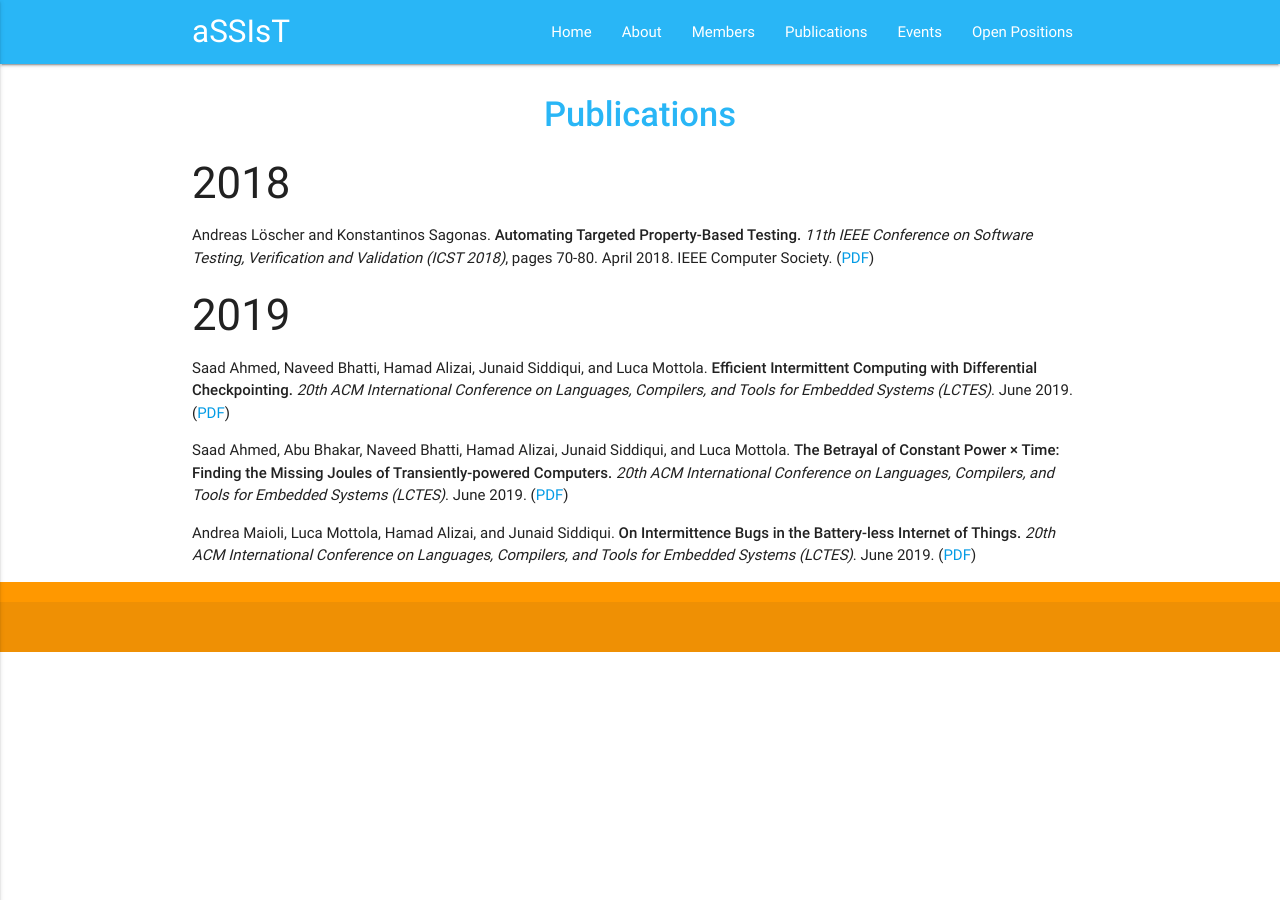
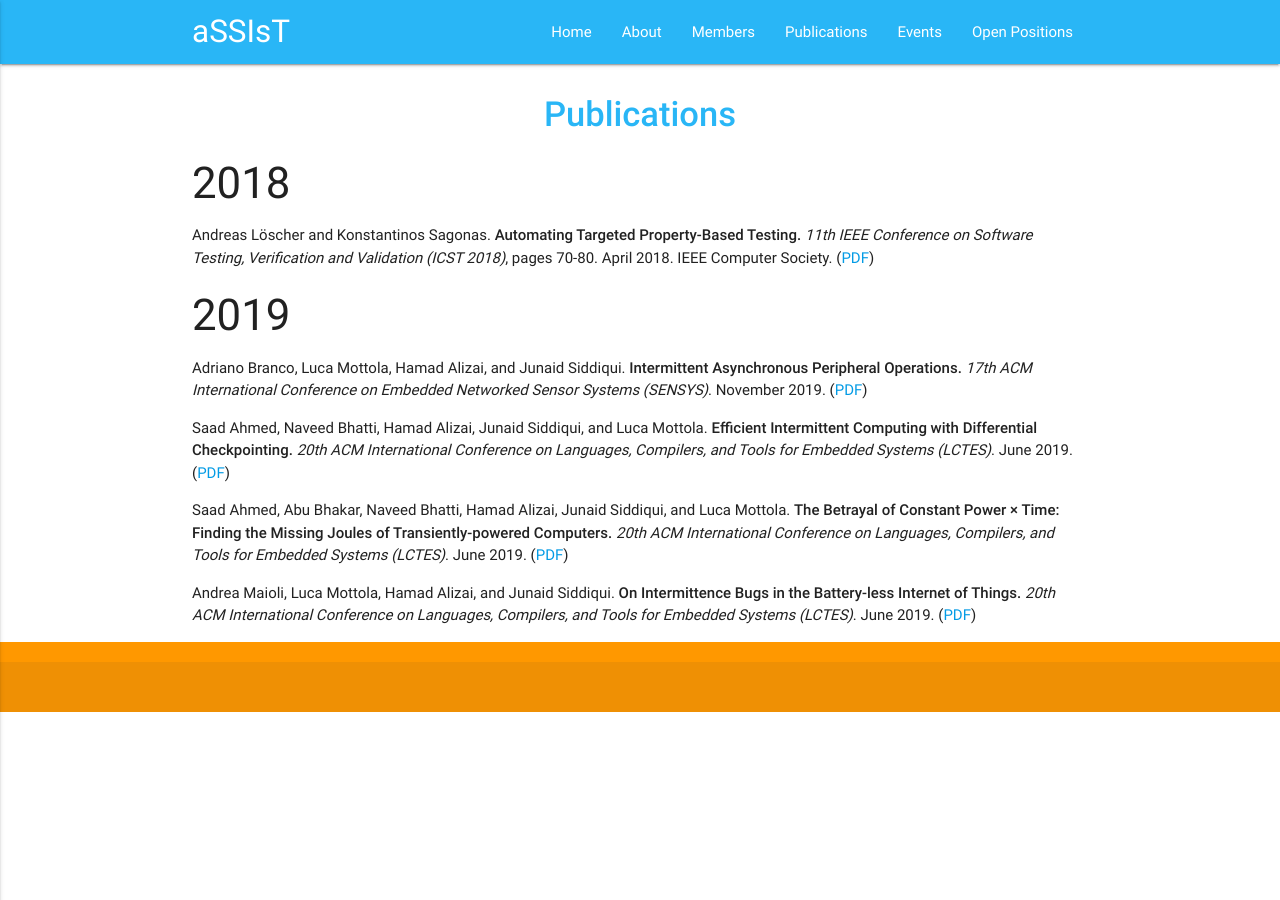
Before and after one commit to assist-project/assist-project.github.io, a Jekyll site: the page built from 03-publications.md, in a window 1280 px wide. Built offline with Jekyll 4.4.1, drawn with Linux system fonts in a browser that asks for light colours.

Commit message:
Added SENSYS19 paper

```diff
--- a/03-publications.md
+++ b/03-publications.md
@@ -12,7 +12,11 @@ permalink: /publications/
 
 ### 2019
 
-- Saad Ahmed, Naveed Bhatti, Hamad Alizai, Junaid Siddiqui, and Luca Mottola. **Efficient Intermittent Computing with Differential Checkpointing.** _20th ACM International Conference on Languages, Compilers, and Tools for Embedded Systems (LCTES)_. June 2019. ([PDF][ahmed/lctes19dice])
+- Adriano Branco, Luca Mottola, Hamad Alizai, and Junaid Siddiqui. **Intermittent Asynchronous Peripheral Operations.** _17th ACM International Conference on Embedded Networked Sensor Systems (SENSYS)_. November 2019. ([PDF][branco/sensys19intermittent])
+
+  [branco/sensys19intermittent]: https://home.deib.polimi.it/mottola/papers/branco19intermittent.pdf "Preprint"
+
+  - Saad Ahmed, Naveed Bhatti, Hamad Alizai, Junaid Siddiqui, and Luca Mottola. **Efficient Intermittent Computing with Differential Checkpointing.** _20th ACM International Conference on Languages, Compilers, and Tools for Embedded Systems (LCTES)_. June 2019. ([PDF][ahmed/lctes19dice])
 
   [ahmed/lctes19dice]: https://home.deib.polimi.it/mottola/papers/ahmed19efficient.pdf "Preprint"
 
```
